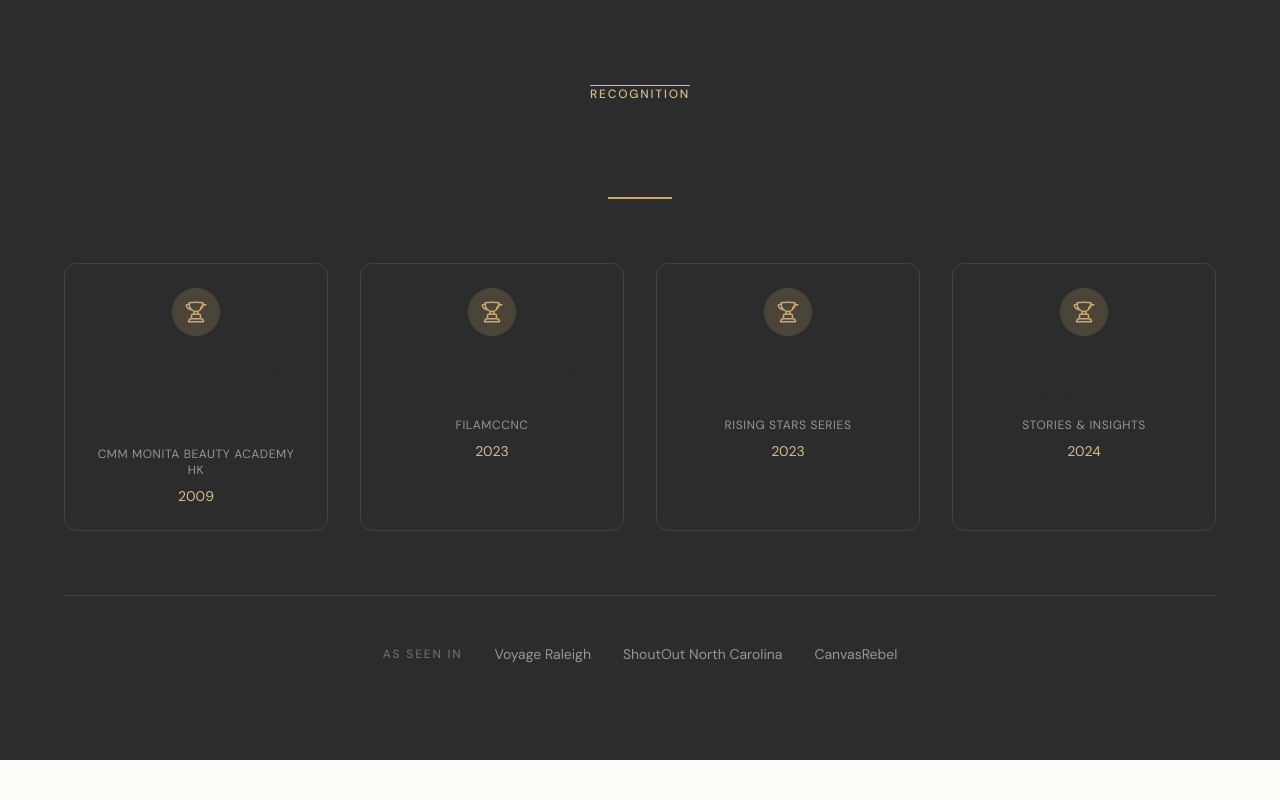
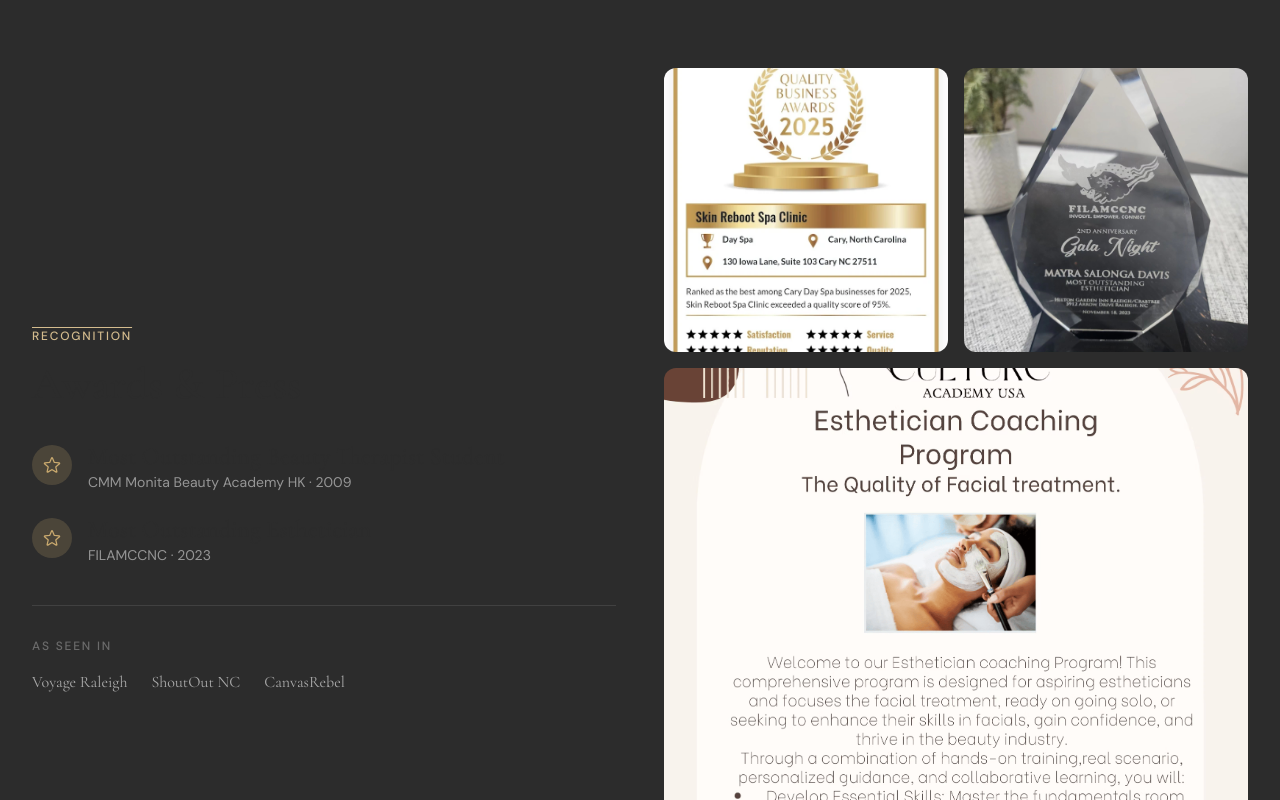
Before and after one commit to Kspratt12/mayrareboot, a Next.js app: page / in a window 1280 px wide. Shown: the part 8400-9200 px from the top of the page. Built offline with nearby package versions, Linux system fonts and the light colour scheme.

Commit message:
Redesign Awards section: 2-column layout with award images, compact spacing, clickable press links

```diff
--- a/src/app/page.tsx
+++ b/src/app/page.tsx
@@ -739,66 +739,63 @@
       {/* ============================================ */}
       {/* SECTION 10: AWARDS & RECOGNITION */}
       {/* ============================================ */}
-      <section className="section-padding bg-charcoal text-white">
+      <section className="py-16 md:py-20 bg-charcoal text-white">
         <div className="container-premium">
-          <div className="text-center mb-16">
-            <p className="overline !text-champagne-light mb-4">Recognition</p>
-            <h2 className="font-[family-name:var(--font-heading)] text-white">
-              Awards & Press
-            </h2>
-            <div className="w-16 h-[2px] bg-champagne mx-auto mt-6" />
-          </div>
+          <div className="grid grid-cols-1 lg:grid-cols-2 gap-12 items-center">
+            {/* Left: Awards */}
+            <div>
+              <p className="overline !text-champagne-light mb-3">Recognition</p>
+              <h2 className="font-[family-name:var(--font-heading)] text-white text-3xl md:text-4xl mb-8">
+                Awards & Press
+              </h2>
+              <div className="space-y-6">
+                <div className="flex items-start gap-4">
+                  <div className="shrink-0 w-10 h-10 rounded-full bg-champagne/20 flex items-center justify-center mt-0.5">
+                    <svg className="w-5 h-5 text-champagne" fill="none" viewBox="0 0 24 24" stroke="currentColor" strokeWidth={1.5}>
+                      <path strokeLinecap="round" strokeLinejoin="round" d="M11.48 3.499a.562.562 0 011.04 0l2.125 5.111a.563.563 0 00.475.345l5.518.442c.499.04.701.663.321.988l-4.204 3.602a.563.563 0 00-.182.557l1.285 5.385a.562.562 0 01-.84.61l-4.725-2.885a.563.563 0 00-.586 0L6.982 20.54a.562.562 0 01-.84-.61l1.285-5.386a.562.562 0 00-.182-.557l-4.204-3.602a.563.563 0 01.321-.988l5.518-.442a.563.563 0 00.475-.345L11.48 3.5z" />
+                    </svg>
+                  </div>
+                  <div>
+                    <h4 className="font-[family-name:var(--font-heading)] text-lg text-white">Most Outstanding Beauty Therapist Student</h4>
+                    <p className="text-sm text-white/50">CMM Monita Beauty Academy HK &middot; 2009</p>
+                  </div>
+                </div>
+                <div className="flex items-start gap-4">
+                  <div className="shrink-0 w-10 h-10 rounded-full bg-champagne/20 flex items-center justify-center mt-0.5">
+                    <svg className="w-5 h-5 text-champagne" fill="none" viewBox="0 0 24 24" stroke="currentColor" strokeWidth={1.5}>
+                      <path strokeLinecap="round" strokeLinejoin="round" d="M11.48 3.499a.562.562 0 011.04 0l2.125 5.111a.563.563 0 00.475.345l5.518.442c.499.04.701.663.321.988l-4.204 3.602a.563.563 0 00-.182.557l1.285 5.385a.562.562 0 01-.84.61l-4.725-2.885a.563.563 0 00-.586 0L6.982 20.54a.562.562 0 01-.84-.61l1.285-5.386a.562.562 0 00-.182-.557l-4.204-3.602a.563.563 0 01.321-.988l5.518-.442a.563.563 0 00.475-.345L11.48 3.5z" />
+                    </svg>
+                  </div>
+                  <div>
+                    <h4 className="font-[family-name:var(--font-heading)] text-lg text-white">Most Outstanding Esthetician</h4>
+                    <p className="text-sm text-white/50">FILAMCCNC &middot; 2023</p>
+                  </div>
+                </div>
+              </div>
 
-          <div className="grid grid-cols-1 sm:grid-cols-2 lg:grid-cols-4 gap-8">
-            {[
-              {
-                title: "Most Outstanding Beauty Therapist Student",
-                org: "CMM Monita Beauty Academy HK",
-                year: "2009",
-              },
-              {
-                title: "Most Outstanding Esthetician",
-                org: "FILAMCCNC",
-                year: "2023",
-              },
-              {
-                title: "Featured in Voyage Raleigh",
-                org: "Rising Stars Series",
-                year: "2023",
-              },
-              {
-                title: "Featured in CanvasRebel",
-                org: "Stories & Insights",
-                year: "2024",
-              },
-            ].map((award) => (
-              <div
-                key={award.title}
-                className="text-center p-6 rounded-xl border border-white/10 hover:border-champagne/30 transition-colors"
-              >
-                <div className="w-12 h-12 rounded-full bg-champagne/20 flex items-center justify-center mx-auto mb-4">
-                  <svg className="w-6 h-6 text-champagne" fill="none" viewBox="0 0 24 24" stroke="currentColor" strokeWidth={1.5}>
-                    <path strokeLinecap="round" strokeLinejoin="round" d="M16.5 18.75h-9m9 0a3 3 0 013 3h-15a3 3 0 013-3m9 0v-3.375c0-.621-.503-1.125-1.125-1.125h-.871M7.5 18.75v-3.375c0-.621.504-1.125 1.125-1.125h.872m5.007 0H9.497m5.007 0a7.454 7.454 0 01-.982-3.172M9.497 14.25a7.454 7.454 0 00.981-3.172M5.25 4.236c-.982.143-1.954.317-2.916.52A6.003 6.003 0 007.73 9.728M5.25 4.236V4.5c0 2.108.966 3.99 2.48 5.228M5.25 4.236V2.721C7.456 2.41 9.71 2.25 12 2.25c2.291 0 4.545.16 6.75.47v1.516M18.75 4.236c.982.143 1.954.317 2.916.52A6.003 6.003 0 0016.27 9.728M18.75 4.236V4.5c0 2.108-.966 3.99-2.48 5.228m0 0a6.01 6.01 0 01-4.27 1.772 6.01 6.01 0 01-4.27-1.772" />
-                  </svg>
+              {/* As Seen In */}
+              <div className="mt-10 pt-8 border-t border-white/10">
+                <p className="text-xs font-medium tracking-[0.15em] uppercase text-white/30 mb-4">As Seen In</p>
+                <div className="flex flex-wrap gap-6">
+                  <a href="https://voyageraleigh.com/interview/rising-stars-meet-mayra-salonga-davis-of-cary-north-carolina/" target="_blank" rel="noopener noreferrer" className="text-base font-[family-name:var(--font-heading)] text-white/60 hover:text-champagne transition-colors">Voyage Raleigh</a>
+                  <a href="https://shoutoutnorthcarolina.com/meet-mayra-salonga-davis-beauty-therapist-specialist-esthetician-esthetic-educator/" target="_blank" rel="noopener noreferrer" className="text-base font-[family-name:var(--font-heading)] text-white/60 hover:text-champagne transition-colors">ShoutOut NC</a>
+                  <a href="https://canvasrebel.com/meet-mayra-salonga-davis/" target="_blank" rel="noopener noreferrer" className="text-base font-[family-name:var(--font-heading)] text-white/60 hover:text-champagne transition-colors">CanvasRebel</a>
                 </div>
-                <h4 className="font-[family-name:var(--font-heading)] text-lg text-white mb-2">
-                  {award.title}
-                </h4>
-                <p className="text-xs text-white/50 uppercase tracking-wider">
-                  {award.org}
-                </p>
-                <p className="text-sm text-champagne-light mt-2">{award.year}</p>
               </div>
-            ))}
-          </div>
+            </div>
 
-          <div className="flex flex-wrap items-center justify-center gap-8 mt-16 pt-12 border-t border-white/10">
-            <span className="text-xs font-medium tracking-[0.15em] uppercase text-white/30">
-              As Seen In
-            </span>
-            <span className="text-sm text-white/50">Voyage Raleigh</span>
-            <span className="text-sm text-white/50">ShoutOut North Carolina</span>
-            <span className="text-sm text-white/50">CanvasRebel</span>
+            {/* Right: Award Images */}
+            <div className="grid grid-cols-2 gap-4">
+              <div className="relative aspect-square rounded-xl overflow-hidden">
+                <Image src="/2025-award.png" alt="2025 Award" fill className="object-cover" sizes="(max-width: 1024px) 50vw, 25vw" />
+              </div>
+              <div className="relative aspect-square rounded-xl overflow-hidden">
+                <Image src="/gala-night-award.png" alt="Gala Night Award" fill className="object-cover" sizes="(max-width: 1024px) 50vw, 25vw" />
+              </div>
+              <div className="relative aspect-square rounded-xl overflow-hidden col-span-2">
+                <Image src="/coaching.png" alt="Mayra teaching and educating" fill className="object-cover" sizes="(max-width: 1024px) 100vw, 50vw" />
+              </div>
+            </div>
           </div>
         </div>
       </section>
```
Also changed, not shown: public/logo-transparent.png (added).
